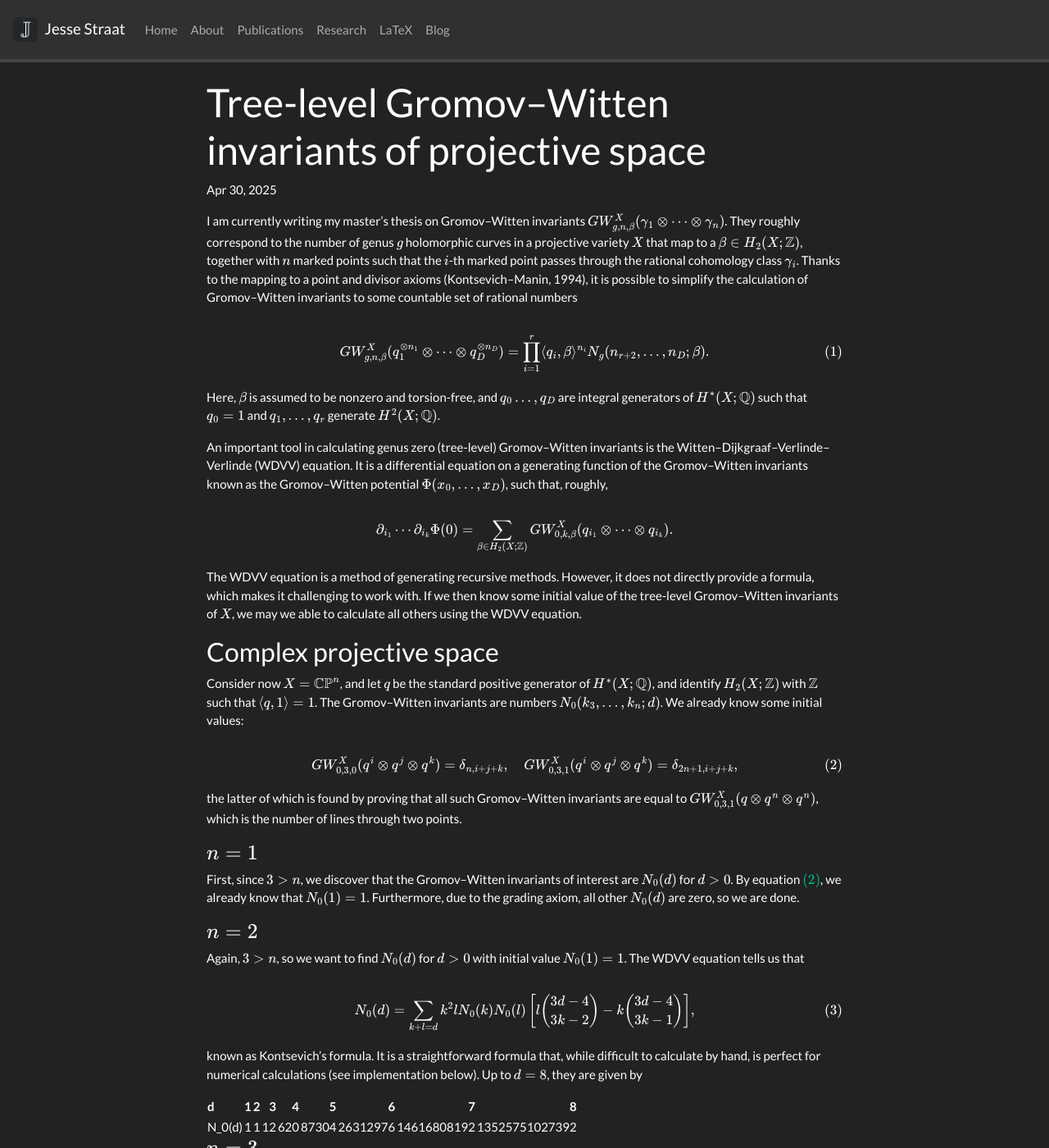
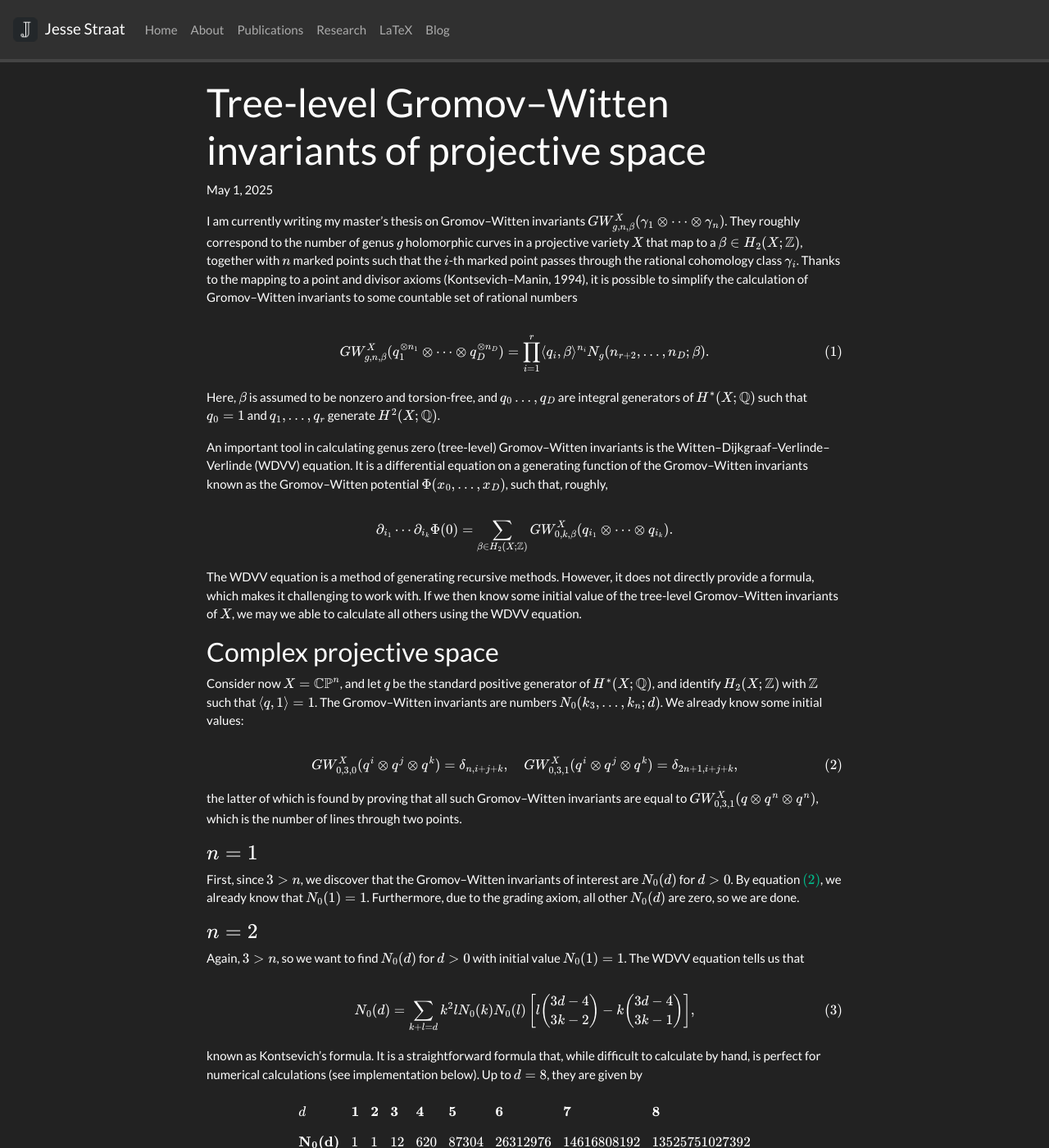
Before and after one commit to JesseStraat/jessestraat.github.io, a Jekyll site: the page built from _posts/2025-05-01-gromov-witten-calculations.md, in a window 1280 px wide and 1400 px high. Shown: the whole window at 82% size. Built offline with Jekyll 4.4.1, drawn with Linux system fonts in a browser that asks for light colours; nearby versions of some CDN libraries; a style sheet for code colours, icons or effects is not loaded; some of the changed text lies outside the part shown.

Commit message:
Improved tables and redated blog post

```diff
--- a/_includes/code_snippets/GW_calcs/CP2.md
+++ b/_includes/code_snippets/GW_calcs/CP2.md
@@ -1,3 +1,3 @@
-| d      |   1 |   2 |   3 |   4 |     5 |        6 |           7 |              8 |
-|:-------|----:|----:|----:|----:|------:|---------:|------------:|---------------:|
-| N_0(d) |   1 |   1 |  12 | 620 | 87304 | 26312976 | 14616808192 | 13525751027392 |
+| \\(d\\)               | \\(\mathbf{1}\\)   | \\(\mathbf{2}\\)   | \\(\mathbf{3}\\)   | \\(\mathbf{4}\\)   | \\(\mathbf{5}\\)   | \\(\mathbf{6}\\)   | \\(\mathbf{7}\\)   | \\(\mathbf{8}\\)     |
+|:----------------------|:-------------------|:-------------------|:-------------------|:-------------------|:-------------------|:-------------------|:-------------------|:---------------------|
+| \\(\mathbf{N_0(d)}\\) | \\(1\\)            | \\(1\\)            | \\(12\\)           | \\(620\\)          | \\(87304\\)        | \\(26312976\\)     | \\(14616808192\\)  | \\(13525751027392\\) |
--- a/_includes/code_snippets/GW_calcs/CP3.md
+++ b/_includes/code_snippets/GW_calcs/CP3.md
@@ -1,15 +1,15 @@
-|   d\n |   1 |   2 |     3 |         4 |             5 |                  6 |
-|------:|----:|----:|------:|----------:|--------------:|-------------------:|
-|     0 |   2 |  92 | 80160 | 383306880 | 6089786376960 | 244274488980962304 |
-|     1 |   1 |  18 |  9864 |  34382544 |  429750191232 |  14207926965714432 |
-|     2 |   1 |   4 |  1312 |   3259680 |   31658432256 |    855909223176192 |
-|     3 |   0 |   1 |   190 |    327888 |    2440235712 |     53486265350784 |
-|     4 |   0 |   0 |    30 |     35104 |     197240400 |      3472451647488 |
-|     5 |   0 |   0 |     5 |      4000 |      16744080 |       234526910784 |
-|     6 |   0 |   0 |     1 |       480 |       1492616 |        16492503552 |
-|     7 |   0 |   0 |     0 |        58 |        139098 |         1207360512 |
-|     8 |   0 |   0 |     0 |         4 |         13354 |           91797312 |
-|     9 |   0 |   0 |     0 |         0 |          1265 |            7200416 |
-|    10 |   0 |   0 |     0 |         0 |           105 |             573312 |
-|    11 |   0 |   0 |     0 |         0 |             0 |              44416 |
-|    12 |   0 |   0 |     0 |         0 |             0 |               2576 |
+| \\(\mathbf{n\setminus d}\\)   | \\(\mathbf{1}\\)   | \\(\mathbf{2}\\)   | \\(\mathbf{3}\\)   | \\(\mathbf{4}\\)   | \\(\mathbf{5}\\)    | \\(\mathbf{6}\\)         |
+|:------------------------------|:-------------------|:-------------------|:-------------------|:-------------------|:--------------------|:-------------------------|
+| \\(\mathbf{0}\\)              | \\(2\\)            | \\(92\\)           | \\(80160\\)        | \\(383306880\\)    | \\(6089786376960\\) | \\(244274488980962304\\) |
+| \\(\mathbf{1}\\)              | \\(1\\)            | \\(18\\)           | \\(9864\\)         | \\(34382544\\)     | \\(429750191232\\)  | \\(14207926965714432\\)  |
+| \\(\mathbf{2}\\)              | \\(1\\)            | \\(4\\)            | \\(1312\\)         | \\(3259680\\)      | \\(31658432256\\)   | \\(855909223176192\\)    |
+| \\(\mathbf{3}\\)              | \\(0\\)            | \\(1\\)            | \\(190\\)          | \\(327888\\)       | \\(2440235712\\)    | \\(53486265350784\\)     |
+| \\(\mathbf{4}\\)              | \\(0\\)            | \\(0\\)            | \\(30\\)           | \\(35104\\)        | \\(197240400\\)     | \\(3472451647488\\)      |
+| \\(\mathbf{5}\\)              | \\(0\\)            | \\(0\\)            | \\(5\\)            | \\(4000\\)         | \\(16744080\\)      | \\(234526910784\\)       |
+| \\(\mathbf{6}\\)              | \\(0\\)            | \\(0\\)            | \\(1\\)            | \\(480\\)          | \\(1492616\\)       | \\(16492503552\\)        |
+| \\(\mathbf{7}\\)              | \\(0\\)            | \\(0\\)            | \\(0\\)            | \\(58\\)           | \\(139098\\)        | \\(1207360512\\)         |
+| \\(\mathbf{8}\\)              | \\(0\\)            | \\(0\\)            | \\(0\\)            | \\(4\\)            | \\(13354\\)         | \\(91797312\\)           |
+| \\(\mathbf{9}\\)              | \\(0\\)            | \\(0\\)            | \\(0\\)            | \\(0\\)            | \\(1265\\)          | \\(7200416\\)            |
+| \\(\mathbf{10}\\)             | \\(0\\)            | \\(0\\)            | \\(0\\)            | \\(0\\)            | \\(105\\)           | \\(573312\\)             |
+| \\(\mathbf{11}\\)             | \\(0\\)            | \\(0\\)            | \\(0\\)            | \\(0\\)            | \\(0\\)             | \\(44416\\)              |
+| \\(\mathbf{12}\\)             | \\(0\\)            | \\(0\\)            | \\(0\\)            | \\(0\\)            | \\(0\\)             | \\(2576\\)               |
--- a/_plugins/wrap_tables.rb
+++ b/_plugins/wrap_tables.rb
@@ -3,7 +3,7 @@
       if item.output_ext == ".html"
         content = item.output
         # Wrap <table> tags with a div with style="overflow-x:auto;"
-        content.gsub!(/<table(.*?)>/m, '<div style="overflow-x:auto;"><table\1>')
+        content.gsub!(/<table(.*?)>/m, '<div style="overflow-x:auto;"><table\1 style="margin: 0px auto;">')
         content.gsub!(/<\/table>/m, '</table></div>')
         # Update the item content
         item.output = content
--- a/_posts/2025-04-30-gromov-witten-calculations.md
+++ b/_posts/2025-05-01-gromov-witten-calculations.md
@@ -1,7 +1,7 @@
 ---
 layout: post
 title: "Tree-level Gromov–Witten invariants of projective space"
-date: 2025-04-30
+date: 2025-05-01
 categories: "appendices"
 ---
 
--- a/assets/tables.css
+++ b/assets/tables.css
@@ -1,4 +1,3 @@
-
-  .table-wrapper {
-    overflow-x: scroll;
-  }
+th,td {
+  padding: 7px
+}
```
Also changed, not shown: CP2.md (added), 2 other files.
